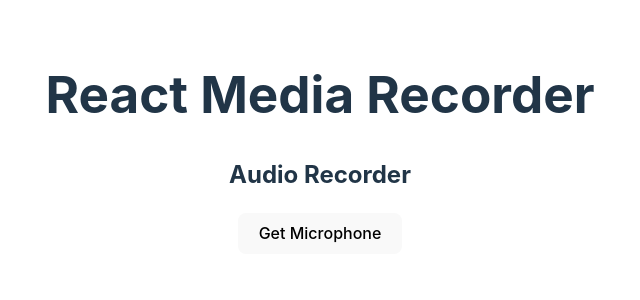
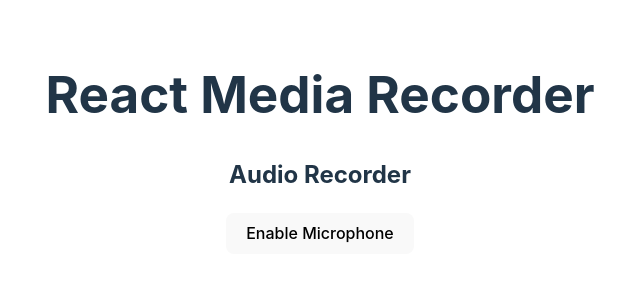
Before and after one commit to LarryTheLlamaOfficial/memoir, a React (Vite) app: page / in a window 1280 px wide. Shown: the top 300 px of the page, without its empty margins (320-960 px from the left). Built offline with nearby package versions, Linux system fonts and the light colour scheme.

Commit message:
Changed how audio works

```diff
--- a/src/App.jsx
+++ b/src/App.jsx
@@ -9,7 +9,7 @@
         <div>
             <h1>React Media Recorder</h1>
             <div>
-                <AudioRecorder />
+                <AudioRecorder setParentAudio={(url)=>{console.log(url)}} />
             </div>
         </div>
     );
--- a/src/components/audiorecorder/AudioRecorder.jsx
+++ b/src/components/audiorecorder/AudioRecorder.jsx
@@ -2,9 +2,127 @@
 import axios from 'axios'
 import fileDownload from 'js-file-download'
 
+// Default file name generator, can be replaced
+const defaultGenerateFileName = () => {
+    const date = new Date();
+    const day = date.getDate().toString().padStart(2, '0');
+    const month = (date.getMonth() + 1).toString().padStart(2, '0');
+    const year = date.getFullYear().toString().padStart(4, '0');
+    const hours = date.getHours().toString().padStart(2, '0');
+    const minutes = date.getMinutes().toString().padStart(2, '0');
+    const seconds = date.getSeconds().toString().padStart(2, '0');
 
-const mimeType = "audio/mp3";
+    return `memo-${year}-${month}-${day}-${hours}-${minutes}-${seconds}`;
+};
 
+// Default audioType
+const defaultMimeType = "audio/mp3";
+
+// Create audio recorder object
+function AudioRecorder({
+    setParentAudio = () => {},
+    mimeType = defaultMimeType,
+    generateFileName = defaultGenerateFileName
+}) {
+    // Prepare hooks
+    const [permission, setPermission] = useState(false);
+    const mediaRecorder = useRef(null);
+    const [recordingStatus, setRecordingStatus] = useState("inactive");
+    const [stream, setStream] = useState(null);
+    const [audioChunks, setAudioChunks] = useState([]);
+    const [audio, setAudio] = useState(null);
+
+    // Get browser microhone permission
+    const getMicrophonePermission = async () => {
+        if ("MediaRecorder" in window) {
+            try {
+                const streamData = await navigator.mediaDevices.getUserMedia({
+                    audio: true,
+                });
+                setPermission(true);
+                setStream(streamData);
+            } catch (err) {
+                alert(err.message);
+            }
+        } else {
+            alert("The MediaRecorder API is not supported in your browser.");
+        }
+    };
+
+    // Start the recording
+    const startRecording = async () => {
+        setRecordingStatus("recording");
+        // Create new Media recorder instance using the stream and run
+        const media = new MediaRecorder(stream, { type: mimeType });
+        mediaRecorder.current = media;
+        mediaRecorder.current.start();
+
+        // Save audio chunks
+        let localAudioChunks = [];
+        mediaRecorder.current.ondataavailable = (event) => {
+            if (typeof event.data === "undefined") return;
+            if (event.data.size === 0) return;
+            localAudioChunks.push(event.data);
+        };
+        setAudioChunks(localAudioChunks);
+    };
+
+    const stopRecording = () => {
+        setRecordingStatus("inactive");
+        // Stops the recording instance
+        mediaRecorder.current.stop();
+        mediaRecorder.current.onstop = () => {
+            // Creates a blob file from the audiochunks data
+            const audioBlob = new Blob(audioChunks, { type: mimeType });
+
+            // Creates a playable URL from the blob file.
+            const audioUrl = URL.createObjectURL(audioBlob);
+            setAudio(audioUrl);
+
+            // Give the parent object access to the audio file
+            setParentAudio(audioUrl);
+
+            // Clear audio
+            setAudioChunks([]);
+        };
+    };
+
+    return (
+        <div>
+            <h2>Audio Recorder</h2>
+            <main>
+                <div className='audio-controls'>
+                    {!permission ? (
+                        <button
+                            onClick={getMicrophonePermission}
+                            type='button'
+                        >
+                            Enable Microphone
+                        </button>
+                    ) : null}
+                    {permission && recordingStatus === "inactive" ? (
+                        <button
+                            onClick={startRecording}
+                            type='button'
+                        >
+                            Start Recording
+                        </button>
+                    ) : null}
+                    {recordingStatus === "recording" ? (
+                        <button
+                            onClick={stopRecording}
+                            type='button'
+                        >
+                            Stop Recording
+                        </button>
+                    ) : null}
+                </div>
+            </main>
+        </div>
+    );
+}
+
+/*
 function AudioRecorder() {
     const [permission, setPermission] = useState(false);
     const mediaRecorder = useRef(null);
@@ -129,5 +247,6 @@
         </div>
     );
 }
+    */
 
 export default AudioRecorder;
```
